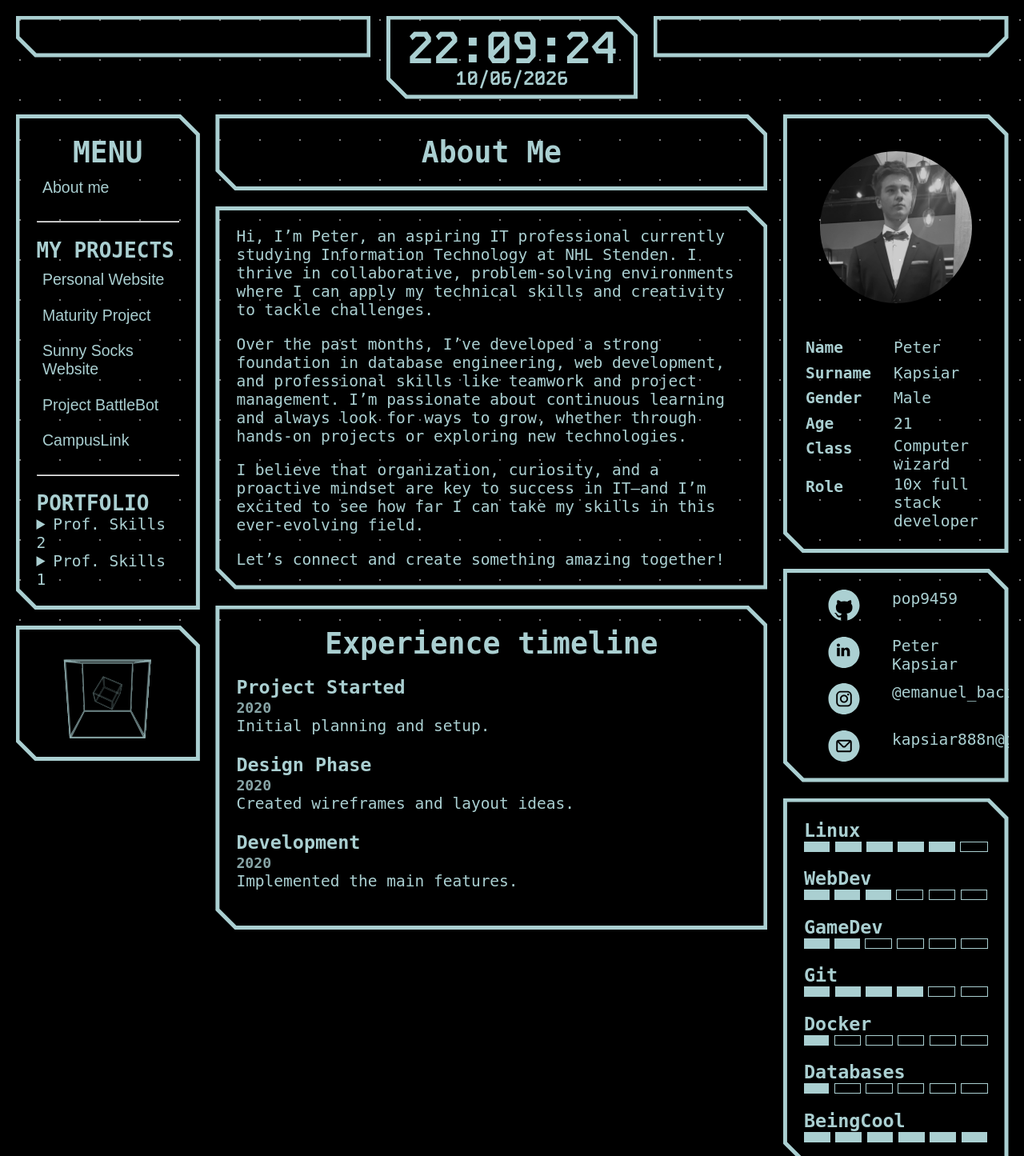
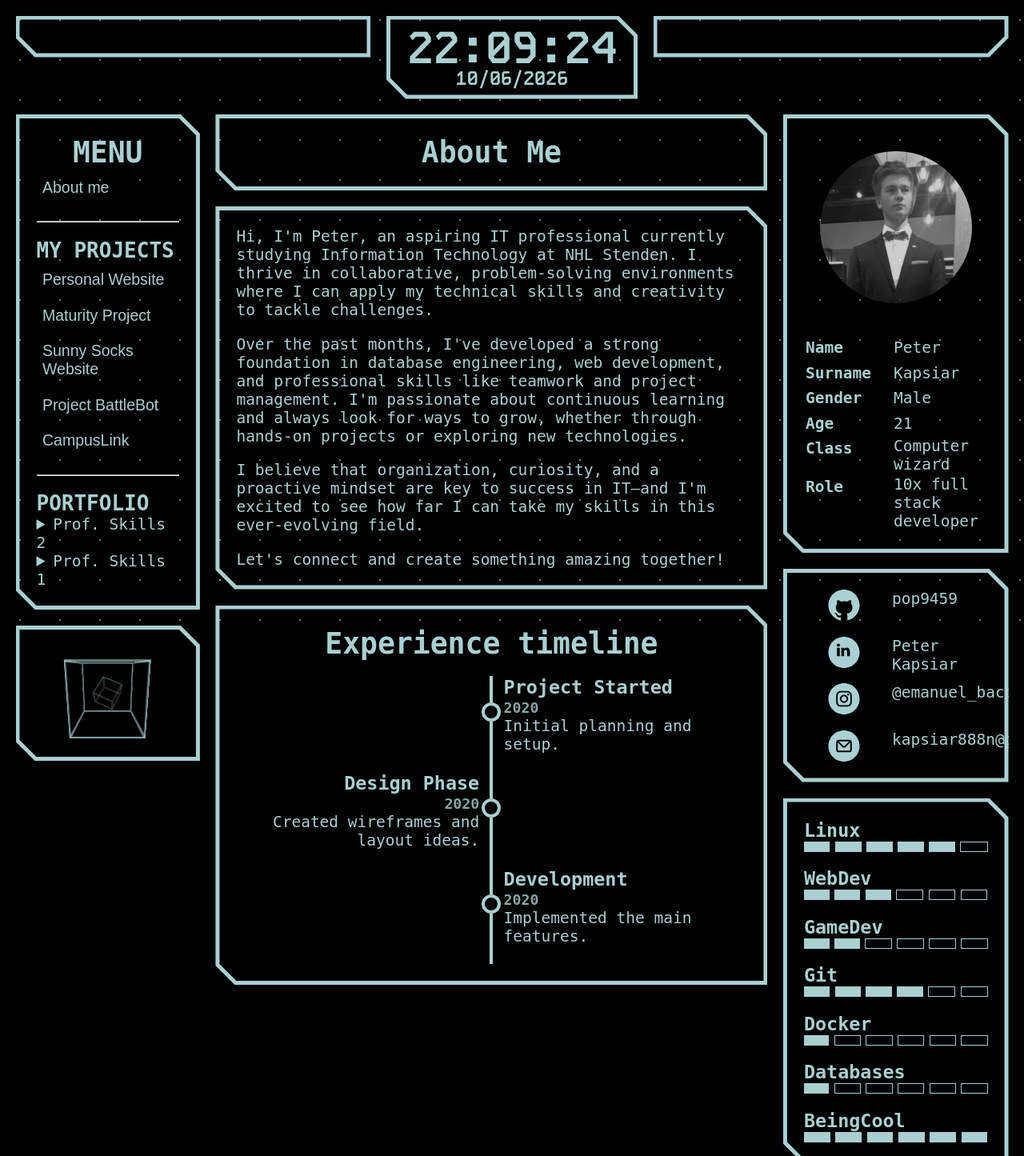
Before and after one commit to pop9459/personalWebsite, a PHP site: page / in a window 1280 px wide. Shown: the top 1445 px of the page at 80% size. Run offline with PHP 8.4, Linux system fonts and the light colour scheme.

Commit message:
created timeline structure

```diff
--- a/css/aboutMe.css
+++ b/css/aboutMe.css
@@ -5,3 +5,69 @@
 #experienceTimeline .timelineTimestamp {
   opacity: 0.8;
 }
+
+#experienceTimeline {
+  display: grid;
+  gap: 0px;
+  grid-template-columns: 1fr 0.1fr 1fr;
+}
+
+/* emply cell */
+#experienceTimeline .timelineSpacer {
+  width: 100%;
+}
+
+/* experience entry */
+#experienceTimeline .timelineItem:nth-child(even) p,
+#experienceTimeline .timelineItem:nth-child(even) h1,
+#experienceTimeline .timelineItem:nth-child(even) h2,
+#experienceTimeline .timelineItem:nth-child(even) h3,
+#experienceTimeline .timelineItem:nth-child(even) h4,
+#experienceTimeline .timelineItem:nth-child(even) h5 {
+  text-align: right;
+}
+
+#experienceTimeline .timelineTitle {
+}
+
+#experienceTimeline .timelineTimestamp {
+}
+
+#experienceTimeline .timelineDescription {
+}
+
+/* graph line */
+#experienceTimeline .timelineSegment {
+  width: 100%;
+  height: 100%;
+  display: flex;
+  flex-direction: column;
+  justify-content: start;
+  align-items: center;
+  gap: 0px;
+}
+
+#experienceTimeline .timelineSegment .timelineTopLine,
+#experienceTimeline .timelineSegment .timelineBottomLine {
+  width: 4px;
+  background-color: var(--themeBlue);
+}
+
+#experienceTimeline .timelineSegment .timelineBottomLine {
+  flex: 1 1 auto;
+}
+
+#experienceTimeline .timelineSegment .timelineTopLine {
+  height: 2.55rem;
+}
+
+#experienceTimeline .timelineCircle {
+  background-color: transparent;
+  border-radius: 100%;
+  height: 24px;
+  width: 24px;
+  aspect-ratio: 1/1;
+
+  border: 4px solid var(--themeBlue);
+  box-sizing: border-box;
+}
--- a/phpContent/aboutMe.php
+++ b/phpContent/aboutMe.php
@@ -1,18 +1,42 @@
 <?php
-  function experienceTimeline() {
-    $timeline= json_decode(file_get_contents("../json/experienceTimeline.json"), true);
+function experienceTimeline()
+{
+    $TIMELINE_SEGMENT = "<div class='timelineSegment'>
+                        <div class='timelineTopLine'></div>
+                        <div class='timelineCircle'></div>
+                        <div class='timelineBottomLine'></div>
+                        </div>";
+    $timeline = json_decode(file_get_contents("../json/experienceTimeline.json"), true);
 
     $html = "<ol id='experienceTimeline'>";
+
+    $itterCount = 0;
     foreach ($timeline["timeline"] as $experience) {
+        if ($itterCount % 2 == 0) {
+            $html .= "<div class='timelineSpacer'></div>";
+
+            $html .= $TIMELINE_SEGMENT;
+        }
+
         $html .= "<li class='timelineItem'>";
         $html .= "<h3 class='timelineTitle'>" . $experience['title'] . "</h3>";
         $html .= "<h4 class='timelineTimestamp'>" . $experience['time'] . "</h4>";
         $html .= "<p class='timelineDescription'>" . $experience['description'] . "<p>";
         $html .= "</li>";
+
+        if ($itterCount % 2 != 0) {
+            $html .= $TIMELINE_SEGMENT;
+
+            # Replace with line later
+            $html .= "<div class='timelineSpacer'></div>";
+        }
+
+        $itterCount++;
     }
+
     $html .= "</ol>";
     return $html;
-  }
+}
 ?>
 
 <div class="widget">
@@ -20,24 +44,24 @@
 </div>
 <div class="widget">
     <p>
-        Hi, I’m Peter, an aspiring IT professional currently studying Information Technology at NHL Stenden.
+        Hi, I'm Peter, an aspiring IT professional currently studying Information Technology at NHL Stenden.
         I thrive in collaborative, problem-solving environments where I can apply my technical skills and creativity
         to tackle challenges.
     </p>
 
     <p>
-        Over the past months, I’ve developed a strong foundation in database engineering, web development,
-        and professional skills like teamwork and project management. I’m passionate about continuous learning and
+        Over the past months, I've developed a strong foundation in database engineering, web development,
+        and professional skills like teamwork and project management. I'm passionate about continuous learning and
         always look for ways to grow, whether through hands-on projects or exploring new technologies.
     </p>
 
     <p>
-        I believe that organization, curiosity, and a proactive mindset are key to success in IT—and I’m excited to
+        I believe that organization, curiosity, and a proactive mindset are key to success in IT—and I'm excited to
         see how far I can take my skills in this ever-evolving field.
     </p>
 
     <p>
-        Let’s connect and create something amazing together!
+        Let's connect and create something amazing together!
     </p>
 
     <!-- <p>Me in 4 words: Genius, billionaire, playboy, philanthropist.</p>  -->
```
